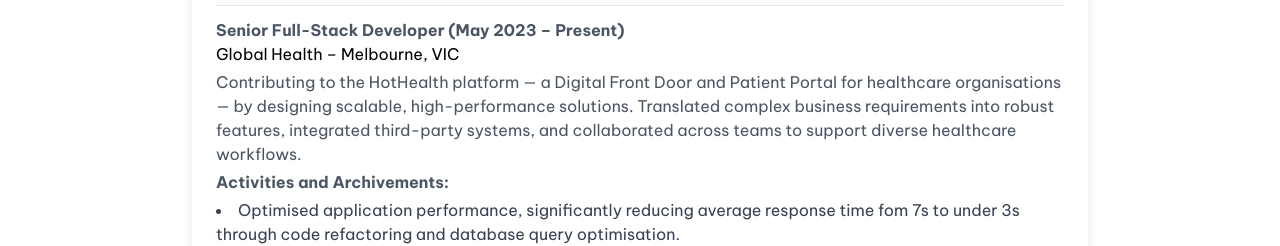
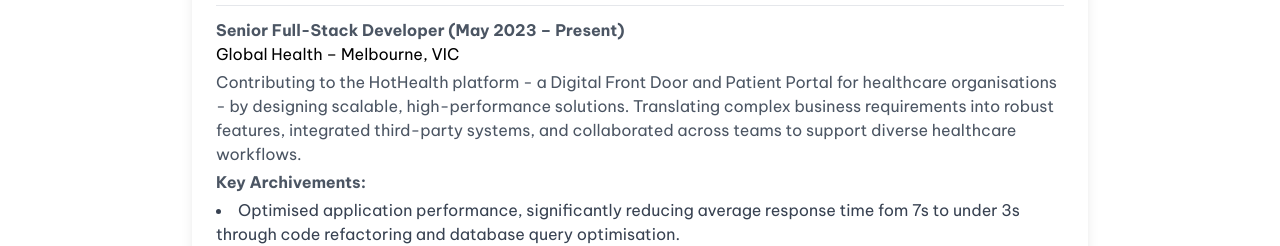
Before and after one commit to dthtien/profile, a Next.js app: page /cv in a window 1280 px wide. Shown: the part 516-762 px from the top of the page. Built offline with nearby package versions, Linux system fonts and the light colour scheme.

Commit message:
[cv]: add text

```diff
--- a/components/shared/details.ts
+++ b/components/shared/details.ts
@@ -111,7 +111,7 @@
     position: "Senior Full-Stack Developer",
     url: "https://www.global-health.com/",
     duration: "May 2023 – Present",
-    description: "Contributing to the HotHealth platform — a Digital Front Door and Patient Portal for healthcare organisations — by designing scalable, high-performance solutions. Translated complex business requirements into robust features, integrated third-party systems, and collaborated across teams to support diverse healthcare workflows.",
+    description: "Contributing to the HotHealth platform - a Digital Front Door and Patient Portal for healthcare organisations - by designing scalable, high-performance solutions. Translating complex business requirements into robust features, integrated third-party systems, and collaborated across teams to support diverse healthcare workflows.",
     archivements: [
       "Optimised application performance, significantly reducing average response time fom 7s to under 3s through code refactoring and database query optimisation.",
       "Led the successful upgrade of Ruby on Rails from version 4 to 7 and Ruby from 2.6 to 3.3.1, ensuring full compatibility and performance improvements within 3.5 months.",
--- a/pages/cv.tsx
+++ b/pages/cv.tsx
@@ -107,7 +107,7 @@
 
               <p className="text-gray-600 mt-1 print:text-xs">{experience.description}</p>
               <p className="text-gray-600 my-1 print:text-xs">
-                <strong>Activities and Archivements:</strong>
+                <strong>Key Archivements:</strong>
               </p>
               <ul className="list-disc list-inside text-gray-700 print:text-xs">
                 {
```
